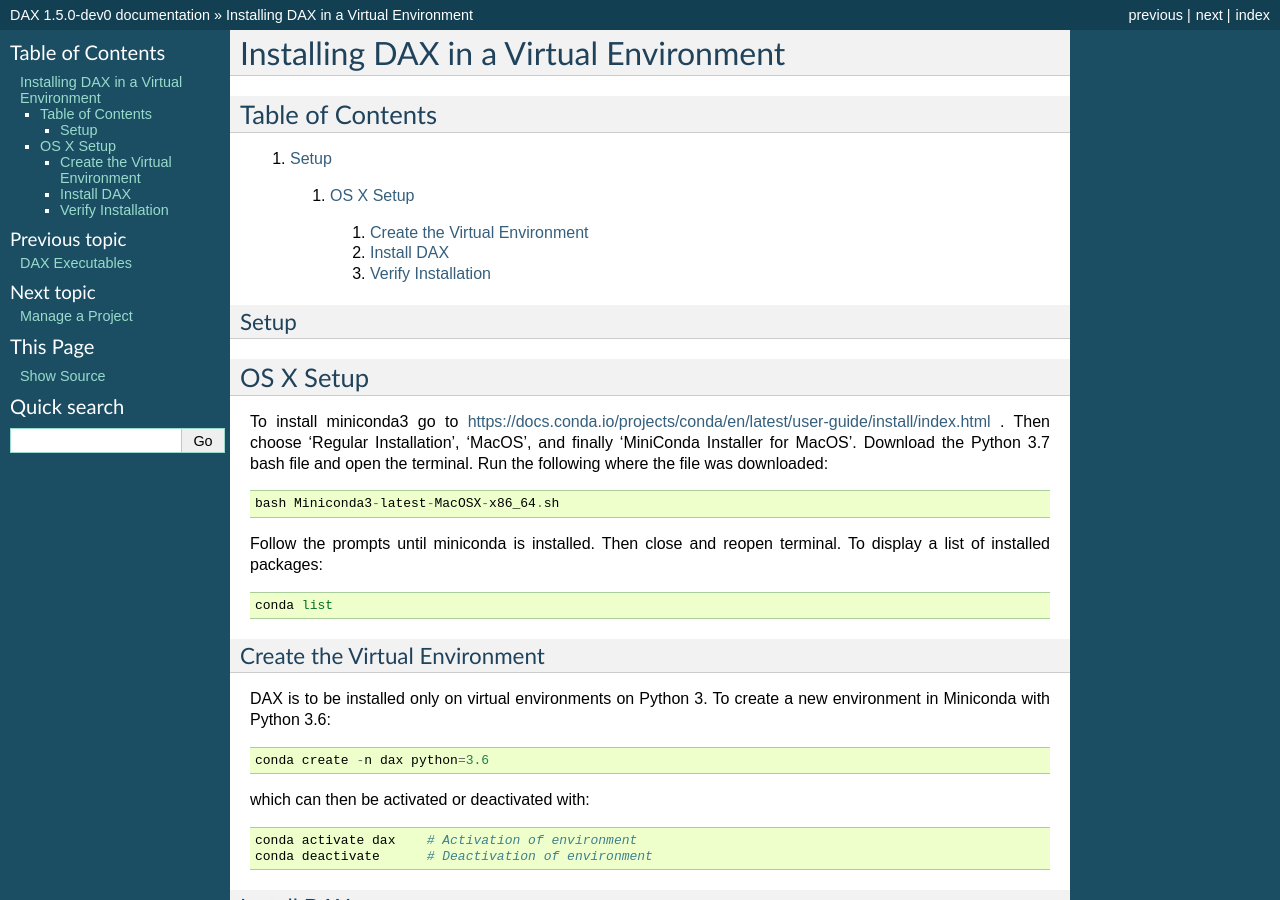
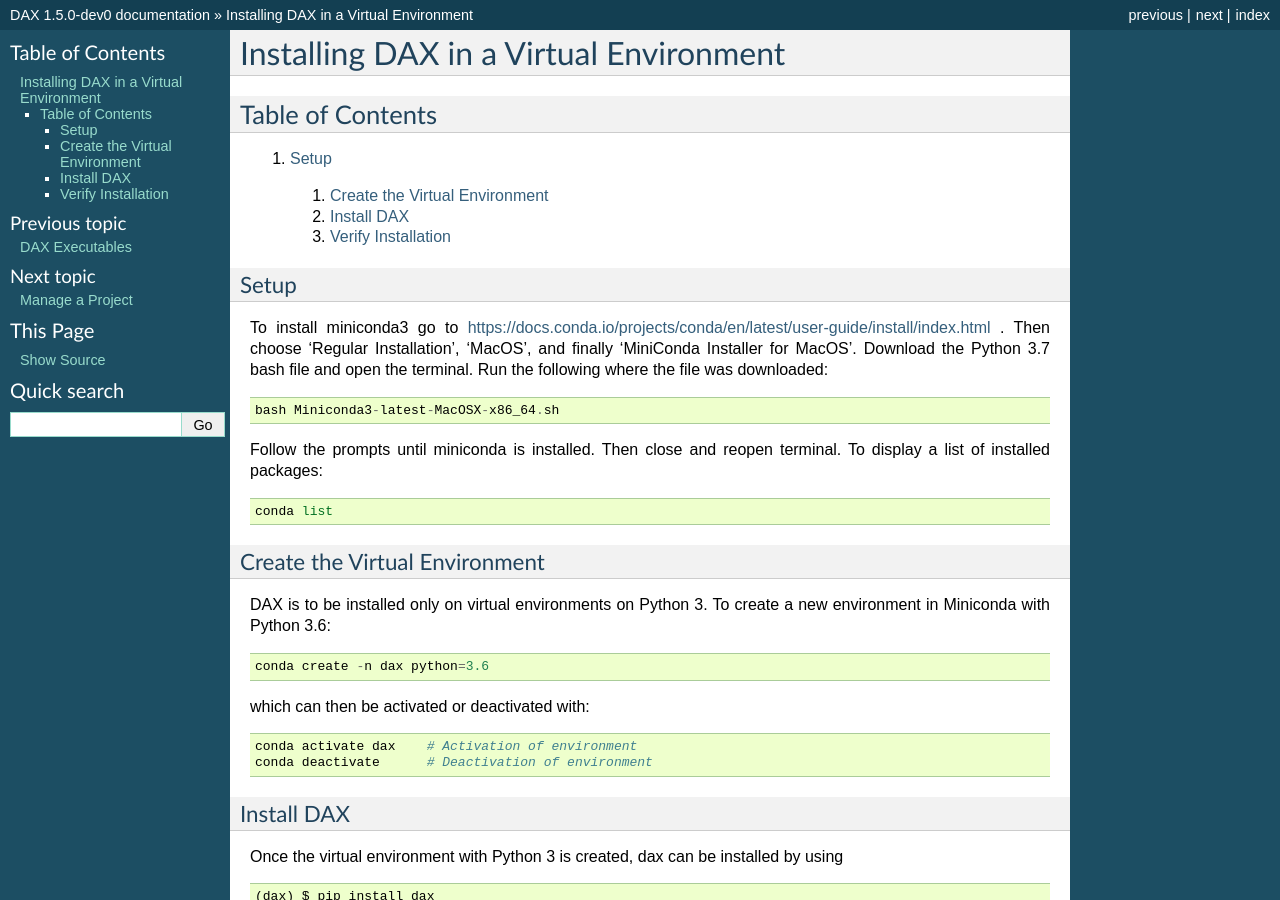
Before and after one commit to VUIIS/dax, a Sphinx documentation site: the page built from docs/installing_dax_in_a_virtual_environment.rst, in a window 1280 px wide and 900 px high. Built offline with Sphinx 7.4.7, drawn with Linux system fonts in a browser that asks for light colours.

Commit message:
Update installing_dax_in_a_virtual_environment.rst

```diff
--- a/docs/installing_dax_in_a_virtual_environment.rst
+++ b/docs/installing_dax_in_a_virtual_environment.rst
@@ -5,18 +5,14 @@
 ~~~~~~~~~~~~~~~~~
 
 1.  `Setup <#setup>`__
-  1.  `OS X Setup <#os-x-setup>`__
-    1.  `Create the Virtual Environment <#create-the-virtual-environment>`__
-    2.  `Install DAX <#install-dax>`__
-    3.  `Verify Installation <#verify-installation>`__
+  1.  `Create the Virtual Environment <#create-the-virtual-environment>`__
+  2.  `Install DAX <#install-dax>`__
+  3.  `Verify Installation <#verify-installation>`__
 
 
 -----
 Setup
 -----
-
-OS X Setup
-~~~~~~~~~~
 
 To install miniconda3 go to https://docs.conda.io/projects/conda/en/latest/user-guide/install/index.html . Then choose 'Regular Installation', 'MacOS', and finally 'MiniConda Installer for MacOS'. Download the Python 3.7 bash file and open the terminal. Run the following where the file was downloaded:
 
```
